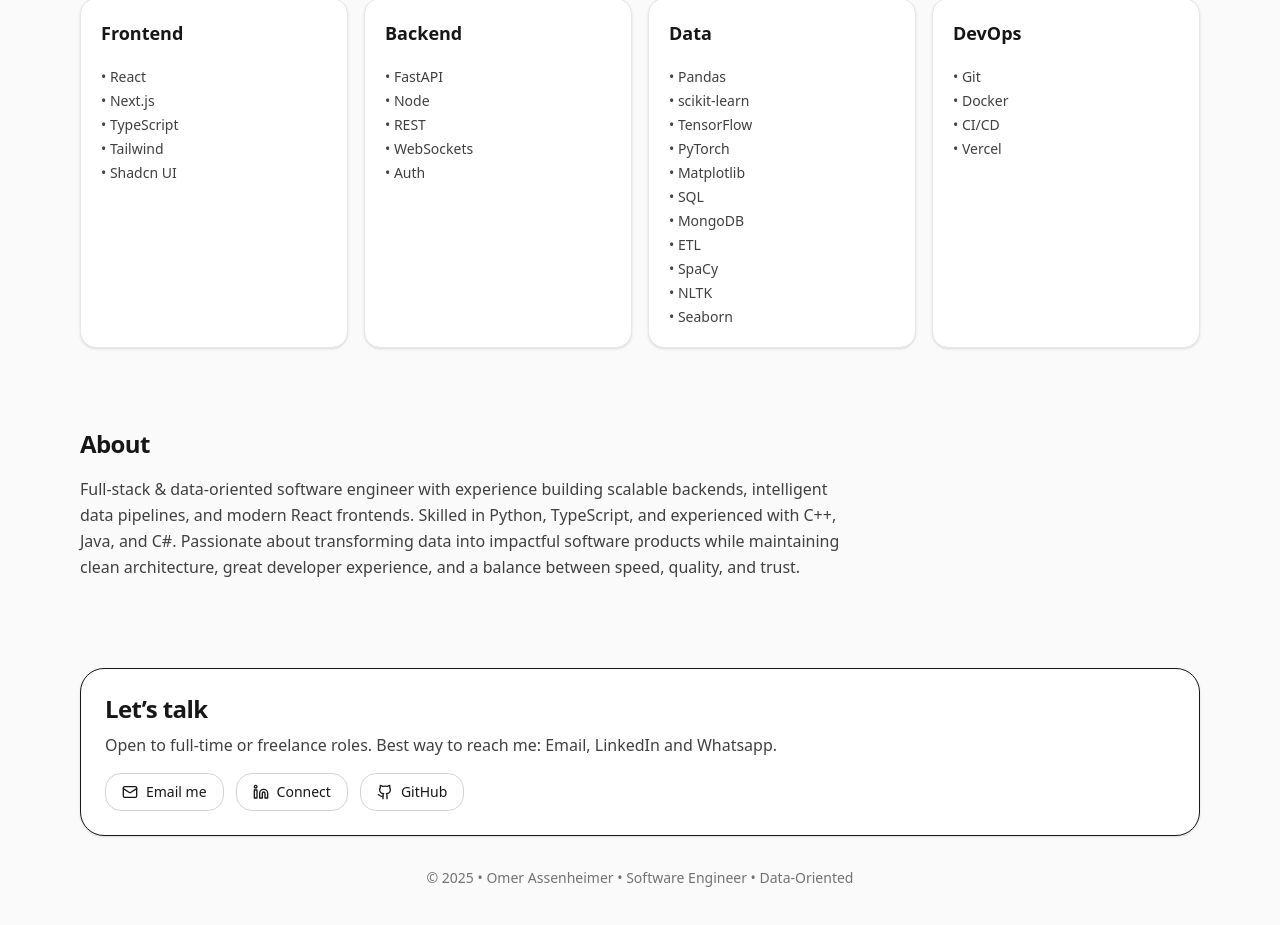
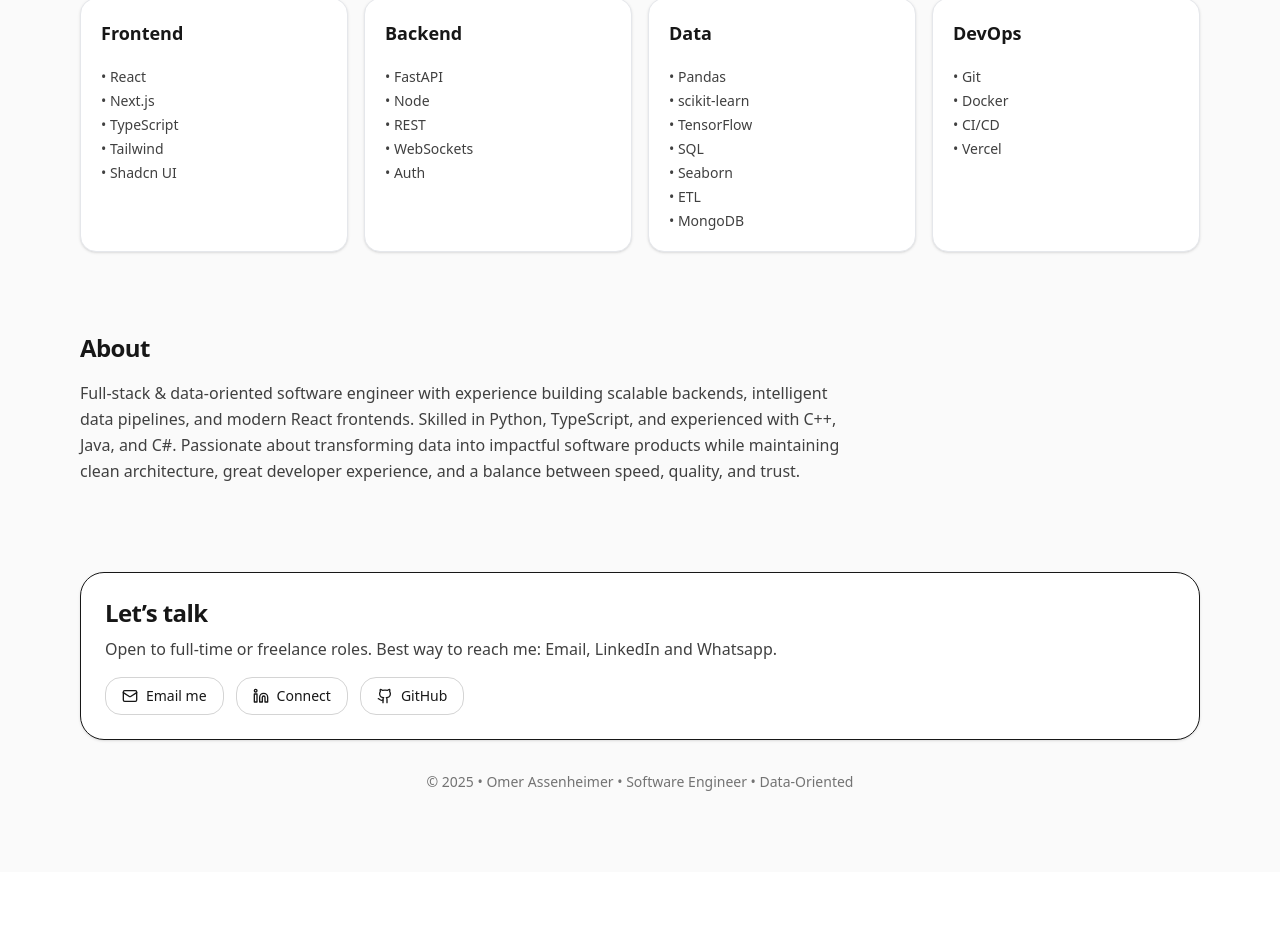
Before and after one commit to Omeraluf/Omer-Assenheimer-Portfolio, a React (Vite) app: page / in a window 1280 px wide. Shown: the part 1085-2010 px from the top of the page. After the commit the page ends 1957 px from the top, so only its background shows below. Built offline with nearby package versions, Linux system fonts and the light colour scheme.

Commit message:
picked the best data items

```diff
--- a/src/App.tsx
+++ b/src/App.tsx
@@ -63,7 +63,7 @@ const PROJECTS: Project[] = [
 const SKILLS = [
   { group: "Frontend", items: ["React", "Next.js", "TypeScript", "Tailwind", "Shadcn UI"] },
   { group: "Backend", items: ["FastAPI", "Node", "REST", "WebSockets", "Auth"] },
-  { group: "Data", items: ["Pandas", "scikit-learn", "TensorFlow", "PyTorch", "Matplotlib", "SQL", "MongoDB", "ETL", "SpaCy", "NLTK", "Seaborn"] },
+  { group: "Data", items: ["Pandas", "scikit-learn", "TensorFlow", "SQL", "Seaborn", "ETL", "MongoDB"] },
   { group: "DevOps", items: ["Git", "Docker", "CI/CD", "Vercel"] }
 ];
 
```
